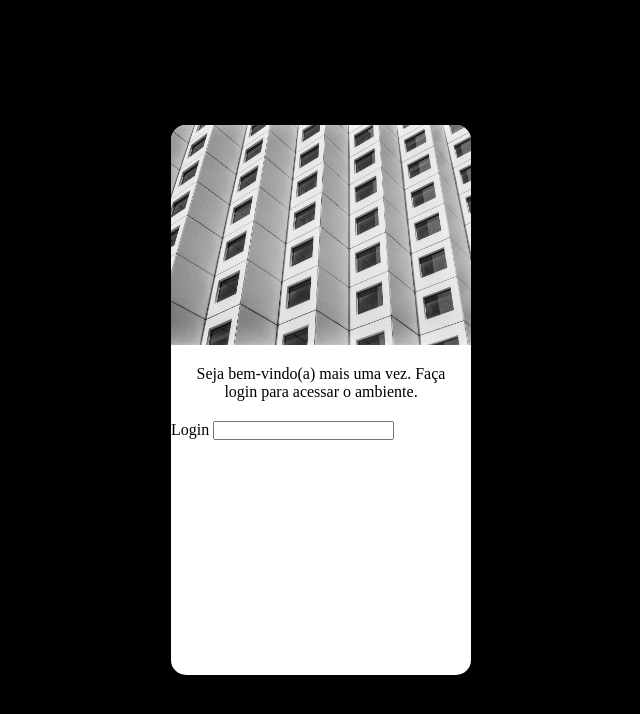
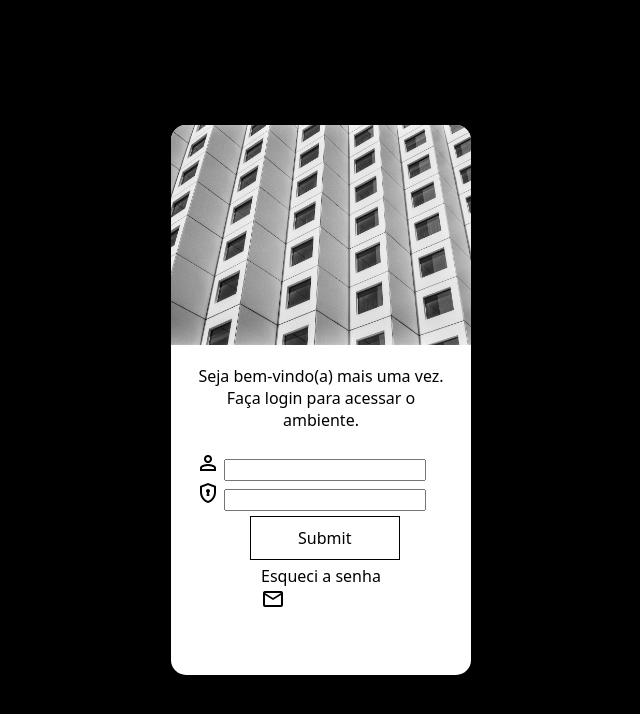
Before and after one commit to eroesy/login-projeto, a plain HTML site: page index.html in a window 1280 px wide. Shown: the whole page, without its empty margins (319-959 px from the left). Drawn offline with nearby package versions, Linux system fonts and the light colour scheme.

Commit message:
Dando uma estilizada

```diff
--- a/estilos/style.css
+++ b/estilos/style.css
@@ -4,6 +4,7 @@
 *{
     margin: 0px;
     padding: 0px;
+    font-family: system-ui, -apple-system, BlinkMacSystemFont, 'Segoe UI', Roboto, Oxygen, Ubuntu, Cantarell, 'Open Sans', 'Helvetica Neue', sans-serif;
 
 
 }
@@ -47,3 +48,34 @@ section > div#formulario{
 
 
 }
+form > div#campo{
+    text-align: center;
+    margin-right: 20px;
+
+}
+
+form > input[type = submit]{
+    display: inline-block;
+    font-size: 1em;
+    background-color: white;
+    padding: 10px;
+    border: 1px solid black;
+    width: 50%;
+
+    margin: 5px 0px;
+    margin-left: 26.25%;
+
+
+
+}
+form > div#botao{
+    margin-left: 30%;
+
+
+}
+form > div#botao > a{
+    color: black   ;
+    text-decoration: none;
+    text-align: center;
+
+}
--- a/index.html
+++ b/index.html
@@ -4,6 +4,7 @@
     <meta charset="UTF-8">
     <meta name="viewport" content="width=device-width, initial-scale=1.0">
     <title>Login</title>
+    <link rel="stylesheet" href="https://fonts.googleapis.com/css2?family=Material+Symbols+Outlined:opsz,wght,FILL,GRAD@48,400,0,0" />
     <link rel="stylesheet" href="estilos/style.css">
 </head>
 <body>
@@ -18,8 +19,26 @@
 
         </div>
         <form action="login.php" method="post">
-            <label for="isenha">Login</label>
-            <input type="password" name="senha" id="isenha">
+            <div id="campo">
+                <label for="iemail"><span class="material-symbols-outlined">
+                    person
+                    </span></label>
+                <input type="email" name="email" id="iemail">
+            </div>
+            <div id="campo">
+                <label for="isenha"><span class="material-symbols-outlined">
+                    encrypted
+                    </span></label>
+                <input type="password" name="senha" id="isenha">
+
+            </div>
+            <input type="submit">
+            <div id="botao">
+                <a href="#">Esqueci a senha</a>
+                <p><span class="material-symbols-outlined">
+                    mail
+                    </span></p>
+            </div>
 
 
 
```
